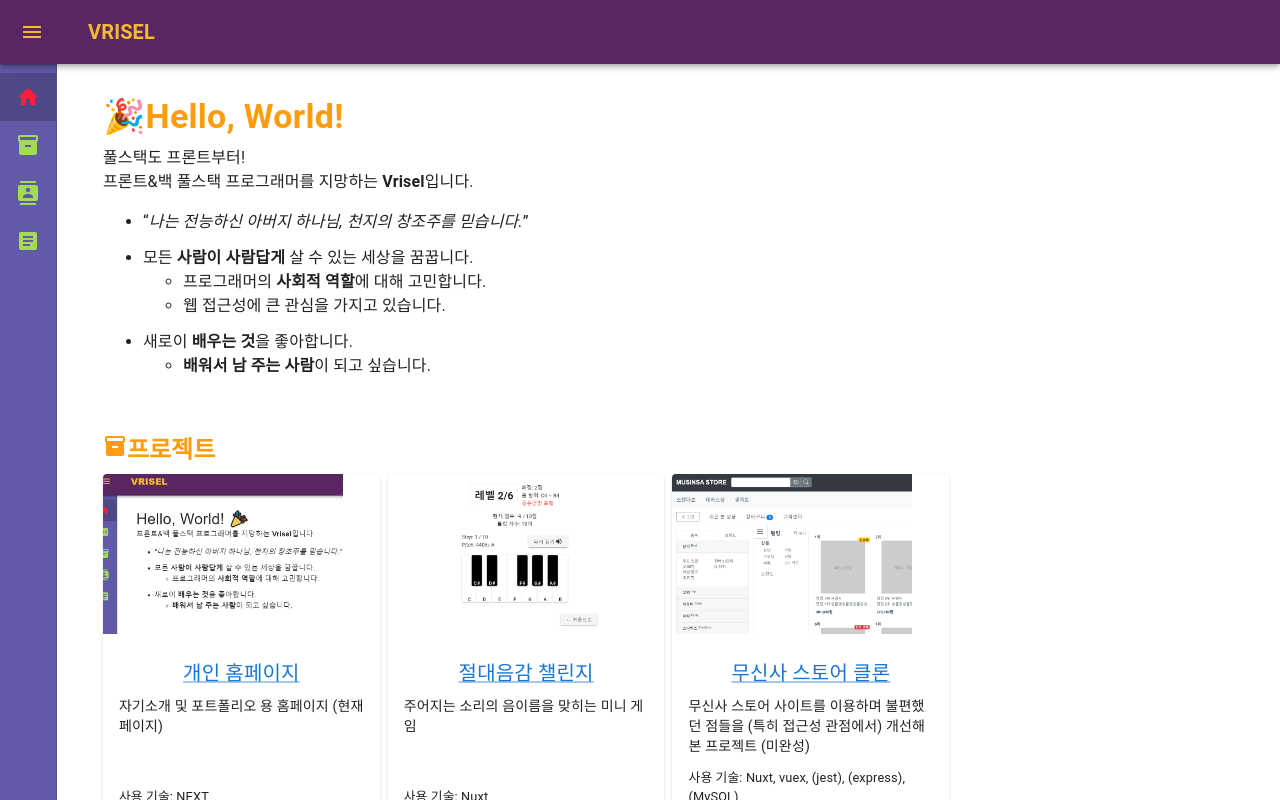
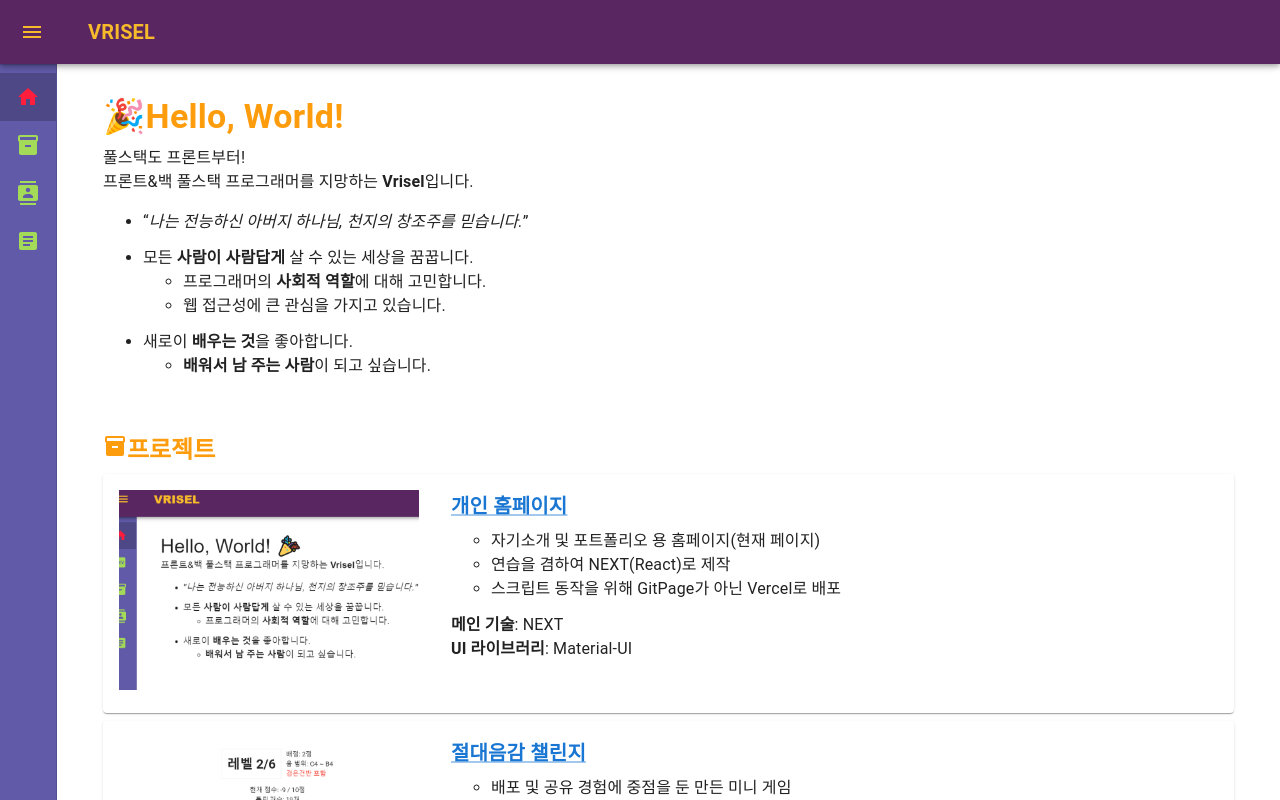
Before and after one commit to Vrisel/vrisel.github.io, a Next.js app: page / in a window 1280 px wide. Built offline with nearby package versions, Linux system fonts and the light colour scheme.

Commit message:
FEATURE: 프로젝트 섹션 내용 추가
- 각각 어떤 것을 중점으로 한 프로젝트인지,
어떤 경험을 했는지 등을 상세하게 기재

- 화면 너비에 따라 카드 내 정렬방식 변경
- 이미지 확대 및 `flex: none` 적용

```diff
--- a/components/HomeSections.js
+++ b/components/HomeSections.js
@@ -6,7 +6,9 @@ import {
   Grid,
   Link,
   Typography,
+  useMediaQuery,
 } from "@mui/material";
+import { useTheme } from "@mui/material/styles";
 import DevIcon from "@mui/icons-material/LogoDev";
 import InventoryIcon from "@mui/icons-material/Inventory";
 import ContactsIcon from "@mui/icons-material/Contacts";
@@ -122,6 +124,8 @@ const Skills = (props) => {
 };
 
 const Projects = (props) => {
+  const theme = useTheme();
+  const downSm = useMediaQuery(theme.breakpoints.down("md"));
   return (
     <Box component="section" mb={props.mb} aria-labelledby="projects">
       <Header component={props.headerComponent} variant="h5" id="projects">
@@ -130,12 +134,12 @@ const Projects = (props) => {
       </Header>
       <Grid
         container
-        component="ul"
+        component="ol"
         spacing={1}
         sx={{
           listStyle: "none",
           p: 0,
-          alignItems: "stretch",
+          // alignItems: "stretch",
         }}
       >
         {[
@@ -143,63 +147,153 @@ const Projects = (props) => {
             title: "개인 홈페이지",
             src: "/gitpage.png",
             href: "https://vrisel.vercel.app/",
-            desc: "자기소개 및 포트폴리오 용 홈페이지 (현재 페이지)",
-            skills: "NEXT",
+            desc: (
+              <ul>
+                <li>자기소개 및 포트폴리오 용 홈페이지(현재 페이지)</li>
+                <li>연습을 겸하여 NEXT(React)로 제작</li>
+                <li>스크립트 동작을 위해 GitPage가 아닌 Vercel로 배포</li>
+              </ul>
+            ),
+            main: "NEXT",
+            ui: "Material-UI",
           },
           {
             title: "절대음감 챌린지",
             src: "/ppc.png",
             href: "https://vrisel.github.io/perfect-pitch-challenge",
-            desc: "주어지는 소리의 음이름을 맞히는 미니 게임",
-            skills: "Nuxt",
+            desc: (
+              <ul>
+                <li>
+                  배포 및 공유 경험에 중점을 둔 만든 미니 게임
+                  <ul>
+                    <li>주어지는 소리를 듣고 음이름을 맞히는 게임</li>
+                    <li>
+                      <code>tone.js</code>라는 라이브러리를 사용하여 음 발생
+                    </li>
+                  </ul>
+                </li>
+                <li>
+                  <s>디자이너 구합니다</s>
+                </li>
+              </ul>
+            ),
+            main: "Nuxt, tone.js",
+            ui: "Vuetify",
           },
           {
-            title: "무신사 스토어 클론",
+            title: "무신사 스토어 클론 (미완성)",
             src: "/mss.png",
             href: "https://vrisel.github.io/mss_a11y",
-            desc: "무신사 스토어 사이트를 이용하며 불편했던 점들을 (특히 접근성 관점에서) 개선해본 프로젝트 (미완성)",
-            skills: "Nuxt, vuex, (jest), (express), (MySQL)",
+            desc: (
+              <ul>
+                <li>
+                  웹 접근성 향상에 중점을 둔 클로닝 프로젝트
+                  <ul>
+                    <li>
+                      기존 무신사 스토어 홈페이지를 디자인 시안처럼 사용
+                      <ul>
+                        <li>
+                          퍼블리싱이 주 목표가 아니기 때문에, 외관은
+                          라이브러리를 이용하여 <u>비슷한 정도로만</u> 구현
+                        </li>
+                        <li>
+                          원본 인터페이스가 반응형이 아니라서 본 프로젝트도
+                          반응형으로 구현하지 않음
+                        </li>
+                      </ul>
+                    </li>
+                    <li>
+                      접근성 관점에서 개선이 필요해보이는 부분은 임의로 수정함
+                    </li>
+                  </ul>
+                </li>
+                <li>
+                  bootstrap-vue 라이브러리에서 제공되는 컴포넌트 외에 추가
+                  기능이나 컴포넌트를 직접 구현함
+                  <br />
+                  <Link
+                    href="https://github.com/Vrisel/mss_a11y#%ED%8A%B9%EB%B3%84%ED%9E%88-%EA%B5%AC%ED%98%84%ED%95%9C-%EC%BB%B4%ED%8F%AC%EB%84%8C%ED%8A%B8"
+                    target="_blank"
+                  >
+                    (관련 README)
+                  </Link>
+                </li>
+                <li>
+                  동료 개발자 및 협업의 필요성을 느끼고 잠시 중단함
+                  <ul>
+                    <li>함께 개선사항에 대에 토의할 기획자, 디자이너</li>
+                    <li>백엔드 개발자</li>
+                  </ul>
+                </li>
+              </ul>
+            ),
+            main: "Nuxt",
+            ui: "Bootstrap-vue",
+            etc: "vuex, (jest), (express), (MySQL)",
           },
         ].map((atc, index) => (
-          <Grid item component="li" sm={6} md={3} key={index}>
+          <Grid
+            item
+            component="li"
+            sx={{
+              width: "100%",
+            }}
+            key={index}
+          >
             <Card
               component="article"
               sx={{
                 height: "100%",
-                minHeight: "340px",
+                width: "100%",
                 position: "relative",
                 /* "&:hover": {
                   top: "2px",
                 }, */
+                display: "flex",
+                ...(downSm && {
+                  flexDirection: "column",
+                  alignItems: "center",
+                }),
               }}
             >
-              <CardMedia>
-                {}
+              <CardMedia sx={{ flex: "none", p: "16px" }}>
                 <Image
                   src={atc.src}
-                  width={240}
-                  height={160}
+                  width={3 * 100}
+                  height={2 * 100}
                   alt={`${atc.title} 썸네일`}
                 />
               </CardMedia>
-              <CardContent>
+              <CardContent sx={{ display: "flex", flexDirection: "column" }}>
                 <Typography
                   component="h3"
                   variant="h6"
-                  align="center"
                   gutterBottom
+                  sx={{
+                    fontWeight: "bold",
+                    /* ...(downSm && { textAlign: "center" }) */
+                  }}
                 >
                   <Link href={atc.href}>{atc.title}</Link>
                 </Typography>
-                <Typography variant="body2" mb={1.5}>
-                  {atc.desc}
-                </Typography>
-                <Typography
+                <Box mb={1.5}>{atc.desc}</Box>
+                <Box
+                  component="ul"
                   my={1}
-                  sx={{ fontSize: "0.8em", position: "absolute", bottom: 0 }}
+                  sx={{ listStyle: "none", m: 0, p: 0 }}
                 >
-                  사용 기술: {atc.skills}
-                </Typography>
+                  <li>
+                    <strong>메인 기술</strong>: {atc.main}
+                  </li>
+                  <li>
+                    <strong>UI 라이브러리</strong>: {atc.ui}
+                  </li>
+                  {atc.etc && (
+                    <li>
+                      <strong>기타</strong>: {atc.etc}
+                    </li>
+                  )}
+                </Box>
               </CardContent>
             </Card>
           </Grid>
```
